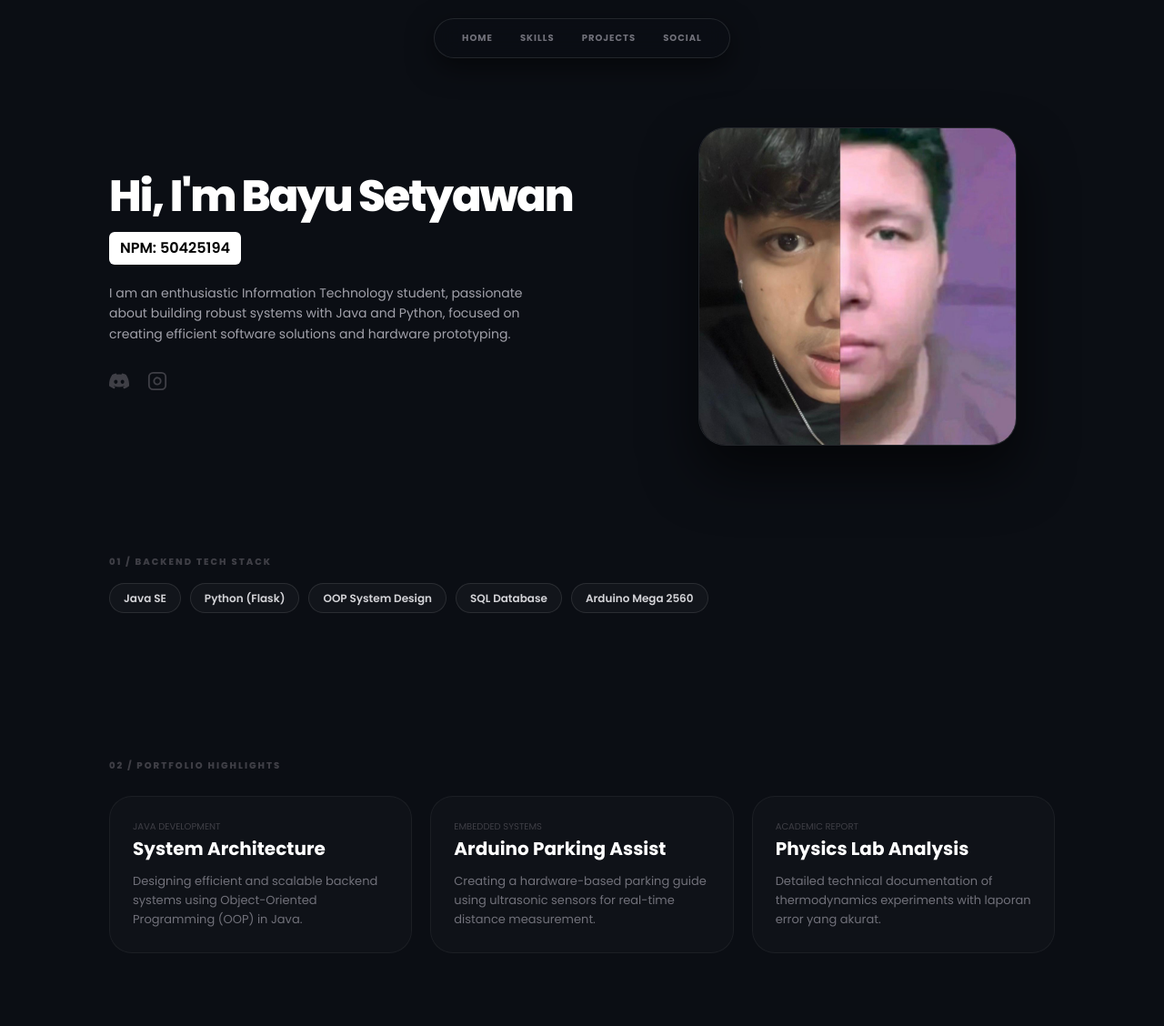
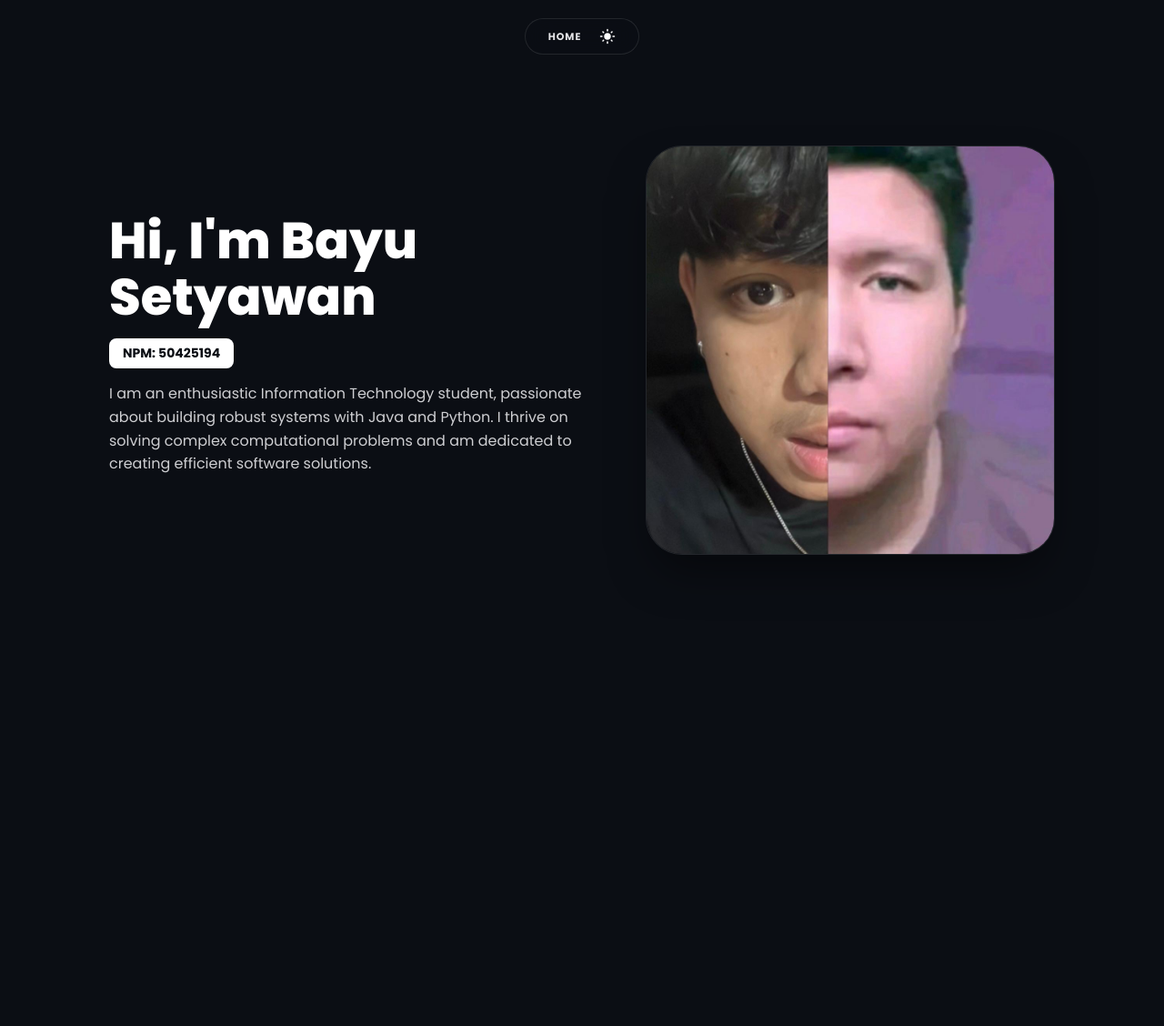
Before and after one commit to ApocalypzeRawr/beynonchalant, a Flask app: page / in a window 1280 px wide. Shown: the whole page at 91% size. After the commit the page ends 610 px from the top, so only its background shows below. Run offline with Flask 3, Linux system fonts and the light colour scheme.

Commit message:
darkmode

```diff
--- a/api/app.py
+++ b/api/app.py
@@ -1,7 +1,6 @@
 from flask import Flask, render_template
 import os
 
-# Update bagian ini
 app = Flask(__name__,
             template_folder='../templates',
             static_folder='../static')
@@ -11,6 +10,6 @@ def home():
     data_diri = {
         "nama_lengkap": "Bayu Setyawan",
         "npm": "50425194",
-        "deskripsi": "I am an enthusiastic Information Technology student, passionate about building robust systems with Java and Python, focused on creating efficient software solutions and hardware prototyping."
+        "deskripsi": "I am an enthusiastic Information Technology student, passionate about building robust systems with Java and Python. I thrive on solving complex computational problems and am dedicated to creating efficient software solutions."
     }
     return render_template('index.html', data=data_diri)
--- a/templates/index.html
+++ b/templates/index.html
@@ -3,207 +3,187 @@
 <head>
     <meta charset="UTF-8">
     <meta name="viewport" content="width=device-width, initial-scale=1.0">
-    <title>{{ data.nama_lengkap }} - Portfolio</title>
+    <title>Portfolio - {{ data.nama_lengkap }}</title>
     <link href="https://fonts.googleapis.com/css2?family=Poppins:wght@300;400;500;600;700;800&display=swap" rel="stylesheet">
     <style>
-        /* CSS RESET */
+        /* Konfigurasi Warna & Variabel */
+        :root {
+            --bg-color: #0B0E14;
+            --text-color: #E4E4E7;
+            --nav-bg: rgba(11, 14, 20, 0.8);
+            --accent-color: #ffffff;
+            --icon-fill: #ffffff;
+        }
+
+        [data-theme="light"] {
+            --bg-color: #F4F4F5;
+            --text-color: #18181B;
+            --nav-bg: rgba(255, 255, 255, 0.8);
+            --accent-color: #000000;
+            --icon-fill: #18181B;
+        }
+
         * { margin: 0; padding: 0; box-sizing: border-box; }
-
-        html {
-            scroll-behavior: auto !important;
-        }
 
         body {
             font-family: 'Poppins', sans-serif;
-            background-color: #0B0E14;
-            color: #E4E4E7;
-            line-height: 1.6;
+            background-color: var(--bg-color);
+            color: var(--text-color);
+            transition: background-color 0.3s, color 0.3s;
             overflow-x: hidden;
         }
 
-        /* ANIMASI REVEAL */
-        @keyframes revealUp {
-            from { opacity: 0; transform: translateY(30px); filter: blur(10px); }
-            to { opacity: 1; transform: translateY(0); filter: blur(0); }
+        /* Navbar & Toolbar */
+        .navbar {
+            display: flex;
+            justify-content: center;
+            padding: 20px 0;
+            position: fixed;
+            width: 100%;
+            top: 0;
+            z-index: 9999;
         }
 
-        /* NAVBAR MOBILE RESPONSIVE */
-        .navbar { display: flex; justify-content: center; padding: 20px 0; position: fixed; width: 100%; top: 0; z-index: 1000; }
         .nav-container {
-            background: rgba(11, 14, 20, 0.8);
+            background: var(--nav-bg);
             backdrop-filter: blur(15px);
-            padding: 8px 20px; border-radius: 50px;
-            box-shadow: 0 10px 30px rgba(0,0,0,0.5);
-            display: flex; gap: 10px; border: 1px solid rgba(255, 255, 255, 0.1);
+            padding: 10px 25px;
+            border-radius: 50px;
+            display: flex;
+            gap: 20px;
+            border: 1px solid rgba(255, 255, 255, 0.1);
+            align-items: center;
         }
+
         .nav-item {
             text-decoration: none;
-            color: #71717a;
-            font-size: 10px;
+            color: var(--text-color);
+            font-size: 11px;
             font-weight: 700;
             text-transform: uppercase;
             letter-spacing: 1px;
-            transition: 0.3s;
+        }
+
+        /* Toggle Button Minimalis (SVG) */
+        #theme-toggle {
+            background: none;
+            border: none;
             cursor: pointer;
-            padding: 5px 10px;
+            display: flex;
+            align-items: center;
+            padding: 0;
+            color: var(--icon-fill);
         }
-        .nav-item:hover { color: #ffffff; }
 
-        /* HERO SECTION */
+        #theme-toggle svg {
+            width: 18px;
+            height: 18px;
+            fill: currentColor;
+        }
+
+        /* Layout Utama */
         .hero-container {
             max-width: 1100px;
-            margin: 140px auto 40px;
+            margin: 160px auto 40px;
             padding: 0 30px;
             display: grid;
-            grid-template-columns: 1.3fr 1fr;
-            gap: 40px;
+            grid-template-columns: 1.2fr 1fr;
+            gap: 50px;
             align-items: center;
         }
 
-        .main-title, .sub-title, .description-text, .hero-image img, .social-follow {
-            opacity: 0;
-            animation: revealUp 1.2s cubic-bezier(0.16, 1, 0.3, 1) forwards;
+        .main-title { font-size: 56px; font-weight: 800; color: var(--accent-color); line-height: 1.1; }
+        .npm-badge {
+            font-size: 14px;
+            margin: 15px 0;
+            background: var(--accent-color);
+            color: var(--bg-color);
+            padding: 6px 15px;
+            border-radius: 8px;
+            display: inline-block;
+            font-weight: 700;
         }
 
-        .main-title { font-size: 48px; font-weight: 800; line-height: 1; margin-bottom: 15px; letter-spacing: -2px; color: #ffffff; animation-delay: 0.1s; }
-        .sub-title { font-size: 16px; margin-bottom: 20px; background: #ffffff; color: #000; padding: 5px 12px; border-radius: 6px; display: inline-block; font-weight: 600; animation-delay: 0.3s; }
-        .description-text { color: #a1a1aa; font-size: 14px; margin-bottom: 30px; max-width: 500px; animation-delay: 0.5s; }
-
-        .hero-image { display: flex; justify-content: center; }
-        .hero-image img {
-            width: 100%; max-width: 350px; border-radius: 30px;
-            box-shadow: 0 30px 60px rgba(0,0,0,0.6);
-            animation-delay: 0.2s;
-            transition: transform 0.5s ease;
-            border: 1px solid rgba(255, 255, 255, 0.1);
+        .description-text {
+            font-size: 16px;
+            line-height: 1.6;
+            max-width: 600px;
+            margin-bottom: 20px;
+            opacity: 0.9;
         }
 
-        /* SECTION STACK & PROJECTS */
-        section { padding: 80px 30px; max-width: 1100px; margin: 0 auto; }
-        .section-label { font-size: 10px; font-weight: 800; text-transform: uppercase; color: #3f3f46; letter-spacing: 2px; margin-bottom: 15px; display: block; }
-
-        .skills-container { display: flex; flex-wrap: wrap; gap: 10px; margin-top: 15px; }
-        .skill-tag {
-            background: rgba(255, 255, 255, 0.03);
+        .hero-image img {
+            width: 100%;
+            border-radius: 40px;
             border: 1px solid rgba(255, 255, 255, 0.1);
-            padding: 6px 15px; border-radius: 50px;
-            font-size: 12px; font-weight: 600; color: #d4d4d8;
-            transition: 0.3s;
+            box-shadow: 0 25px 50px -12px rgba(0,0,0,0.5);
         }
 
-        .project-grid { display: grid; grid-template-columns: repeat(auto-fit, minmax(280px, 1fr)); gap: 20px; margin-top: 25px; }
-        .project-card {
-            background: rgba(255, 255, 255, 0.02);
-            border: 1px solid rgba(255, 255, 255, 0.05);
-            padding: 25px; border-radius: 25px;
-            transition: 0.4s ease;
-        }
-        .project-card h3 { font-size: 20px; margin-bottom: 10px; color: #ffffff; }
-        .project-card p { font-size: 13px; color: #71717a; }
-
-        /* MOBILE MEDIA QUERIES (CRITICAL) */
+        /* Responsive Mobile Mode */
         @media (max-width: 850px) {
-            .hero-container {
-                grid-template-columns: 1fr;
-                text-align: center;
-                margin-top: 110px;
-                gap: 30px;
-            }
-            .hero-image { order: -1; } /* Foto pindah ke atas di mobile */
-            .main-title { font-size: 36px; }
-            .description-text { margin: 0 auto 30px; }
-            .social-follow { justify-content: center; }
-            .nav-container { padding: 6px 15px; gap: 5px; }
-            .nav-item { font-size: 9px; padding: 5px 8px; }
-            section { padding: 60px 20px; }
+            .hero-container { grid-template-columns: 1fr; text-align: center; margin-top: 120px; }
+            .hero-image { order: -1; }
+            .main-title { font-size: 38px; }
+            .description-text { font-size: 14px; max-width: 100%; }
         }
     </style>
 </head>
 <body>
-
     <nav class="navbar">
         <div class="nav-container">
-            <span class="nav-item" onclick="scrollToElement('home')">Home</span>
-            <span class="nav-item" onclick="scrollToElement('skills')">Skills</span>
-            <span class="nav-item" onclick="scrollToElement('projects')">Projects</span>
-            <a href="https://instagram.com/beynonchalant" target="_blank" class="nav-item">Social</a>
+            <a href="#" class="nav-item">Home</a>
+            <button id="theme-toggle" aria-label="Toggle Theme">
+                <!-- Ikon Matahari (Tampil saat Dark) -->
+                <svg id="sun-icon" viewBox="0 0 24 24" style="display: none;">
+                    <path d="M12 7c-2.76 0-5 2.24-5 5s2.24 5 5 5 5-2.24 5-5-2.24-5-5-5zM2 13h2c.55 0 1-.45 1-1s-.45-1-1-1H2c-.55 0-1 .45-1 1s.45 1 1 1zm18 0h2c.55 0 1-.45 1-1s-.45-1-1-1h-2c-.55 0-1 .45-1 1s.45 1 1 1zM11 2v2c0 .55.45 1 1 1s1-.45 1-1V2c0-.55-.45-1-1-1s-1 .45-1 1zm0 18v2c0 .55.45 1 1 1s1-.45 1-1v-2c0-.55-.45-1-1-1s-1 .45-1 1zM5.99 4.58c-.39-.39-1.03-.39-1.41 0s-.39 1.03 0 1.41l1.06 1.06c.39.39 1.03.39 1.41 0s.39-1.03 0-1.41L5.99 4.58zm12.37 12.37c-.39-.39-1.03-.39-1.41 0s-.39 1.03 0 1.41l1.06 1.06c.39.39 1.03.39 1.41 0s.39-1.03 0-1.41l-1.06-1.06zm1.06-12.37c-.39-.39-1.03-.39-1.41 0l-1.06 1.06c-.39.39-.39 1.03 0 1.41s1.03.39 1.41 0l1.06-1.06c.39-.38.39-1.02 0-1.41zm-12.37 12.37c-.39-.39-1.03-.39-1.41 0l-1.06 1.06c-.39.39-.39 1.03 0 1.41s1.03.39 1.41 0l1.06-1.06c.39-.38.39-1.02 0-1.41z"/>
+                </svg>
+                <!-- Ikon Bulan (Tampil saat Light) -->
+                <svg id="moon-icon" viewBox="0 0 24 24">
+                    <path d="M12.12 22a9.91 9.91 0 0 1-7.07-2.93A10 10 0 1 1 12.12 2z"/>
+                </svg>
+            </button>
         </div>
     </nav>
 
-    <div id="home"></div>
     <main class="hero-container">
         <div class="hero-text">
             <h1 class="main-title">Hi, I'm {{ data.nama_lengkap }}</h1>
-            <div class="sub-title">NPM: {{ data.npm }}</div>
+            <div class="npm-badge">NPM: {{ data.npm }}</div>
             <p class="description-text">{{ data.deskripsi }}</p>
-
-            <div class="social-follow" style="display: flex; gap: 20px; animation-delay: 0.7s;">
-                <a href="https://discord.com" target="_blank">
-                    <svg width="22" height="22" viewBox="0 0 24 24" fill="#3f3f46"><path d="M20.317 4.37a19.791 19.791 0 0 0-4.885-1.515.074.074 0 0 0-.079.037c-.21.375-.444.864-.608 1.25a18.27 18.27 0 0 0-5.487 0 12.64 12.64 0 0 0-.617-1.25.077.077 0 0 0-.079-.037A19.736 19.736 0 0 0 3.677 4.37a.07.07 0 0 0-.032.027C.533 9.046-.32 13.58.099 18.057a.082.082 0 0 0 .031.057 19.9 19.9 0 0 0 5.993 3.03.078.078 0 0 0 .084-.028 14.09 14.09 0 0 0 1.226-1.994.076.076 0 0 0-.041-.106 13.107 13.107 0 0 1-1.872-.892.077.077 0 0 1-.008-.128 10.2 10.2 0 0 0 .372-.292.074.074 0 0 1 .077-.01c3.928 1.793 8.18 1.793 12.062 0a.074.074 0 0 1 .078.01c.12.098.246.196.373.292a.077.077 0 0 1-.006.127 12.299 12.299 0 0 1-1.873.892.077.077 0 0 0-.041.107c.36.698.772 1.362 1.225 1.993a.076.076 0 0 0 .084.028 19.839 19.839 0 0 0 6.002-3.03.077.077 0 0 0 .032-.054c.5-5.177-.838-9.674-3.549-13.66a.061.061 0 0 0-.031-.03zM8.02 15.33c-1.183 0-2.157-1.085-2.157-2.419 0-1.333.955-2.419 2.157-2.419 1.21 0 2.176 1.096 2.157 2.42 0 1.333-.956 2.418-2.157 2.418zm7.975 0c-1.183 0-2.157-1.085-2.157-2.419 0-1.333.955-2.419 2.157-2.419 1.21 0 2.176 1.096 2.157 2.42 0 1.333-.946 2.418-2.157 2.418z"/></svg>
-                </a>
-                <a href="https://instagram.com/beynonchalant" target="_blank">
-                    <svg width="22" height="22" viewBox="0 0 24 24" fill="none" stroke="#3f3f46" stroke-width="2"><rect x="2" y="2" width="20" height="20" rx="5" ry="5"></rect><path d="M16 11.37A4 4 0 1 1 12.63 8 4 4 0 0 1 16 11.37z"></path><line x1="17.5" y1="6.5" x2="17.51" y2="6.5"></line></svg>
-                </a>
-            </div>
         </div>
         <div class="hero-image">
-            <img src="{{ url_for('static', filename='profile.jpg') }}" alt="Profile">
+            <img src="{{ url_for('static', filename='profile.jpg') }}" alt="Profile Photo">
         </div>
     </main>
 
-    <section id="skills">
-        <span class="section-label">01 / Backend Tech Stack</span>
-        <div class="skills-container">
-            <span class="skill-tag">Java SE</span>
-            <span class="skill-tag">Python (Flask)</span>
-            <span class="skill-tag">OOP System Design</span>
-            <span class="skill-tag">SQL Database</span>
-            <span class="skill-tag">Arduino Mega 2560</span>
-        </div>
-    </section>
+    <script>
+        const toggleBtn = document.getElementById('theme-toggle');
+        const sunIcon = document.getElementById('sun-icon');
+        const moonIcon = document.getElementById('moon-icon');
+        const htmlElement = document.documentElement;
 
-    <section id="projects">
-        <span class="section-label">02 / Portfolio Highlights</span>
-        <div class="project-grid">
-            <div class="project-card">
-                <p style="font-size: 10px; color: #3f3f46; text-transform: uppercase;">Java Development</p>
-                <h3>System Architecture</h3>
-                <p>Designing efficient and scalable backend systems using Object-Oriented Programming (OOP) in Java.</p>
-            </div>
-            <div class="project-card">
-                <p style="font-size: 10px; color: #3f3f46; text-transform: uppercase;">Embedded Systems</p>
-                <h3>Arduino Parking Assist</h3>
-                <p>Creating a hardware-based parking guide using ultrasonic sensors for real-time distance measurement.</p>
-            </div>
-            <div class="project-card">
-                <p style="font-size: 10px; color: #3f3f46; text-transform: uppercase;">Academic Report</p>
-                <h3>Physics Lab Analysis</h3>
-                <p>Detailed technical documentation of thermodynamics experiments with laporan error yang akurat.</p>
-            </div>
-        </div>
-    </section>
-
-    <script>
-        function scrollToElement(id) {
-            const element = document.getElementById(id);
-            if (element) {
-                const offset = 80;
-                const bodyRect = document.body.getBoundingClientRect().top;
-                const elementRect = element.getBoundingClientRect().top;
-                const elementPosition = elementRect - bodyRect;
-                const offsetPosition = elementPosition - offset;
-
-                window.scrollTo({
-                    top: offsetPosition,
-                    behavior: 'smooth'
-                });
+        function updateIcons(theme) {
+            if (theme === 'light') {
+                sunIcon.style.display = 'none';
+                moonIcon.style.display = 'block';
+            } else {
+                sunIcon.style.display = 'block';
+                moonIcon.style.display = 'none';
             }
         }
 
-        if (history.scrollRestoration) {
-            history.scrollRestoration = 'manual';
-        }
+        const savedTheme = localStorage.getItem('theme') || 'dark';
+        htmlElement.setAttribute('data-theme', savedTheme);
+        updateIcons(savedTheme);
+
+        toggleBtn.addEventListener('click', () => {
+            const currentTheme = htmlElement.getAttribute('data-theme');
+            const newTheme = currentTheme === 'light' ? 'dark' : 'light';
+
+            htmlElement.setAttribute('data-theme', newTheme);
+            localStorage.setItem('theme', newTheme);
+            updateIcons(newTheme);
+        });
     </script>
-
 </body>
 </html>
```
